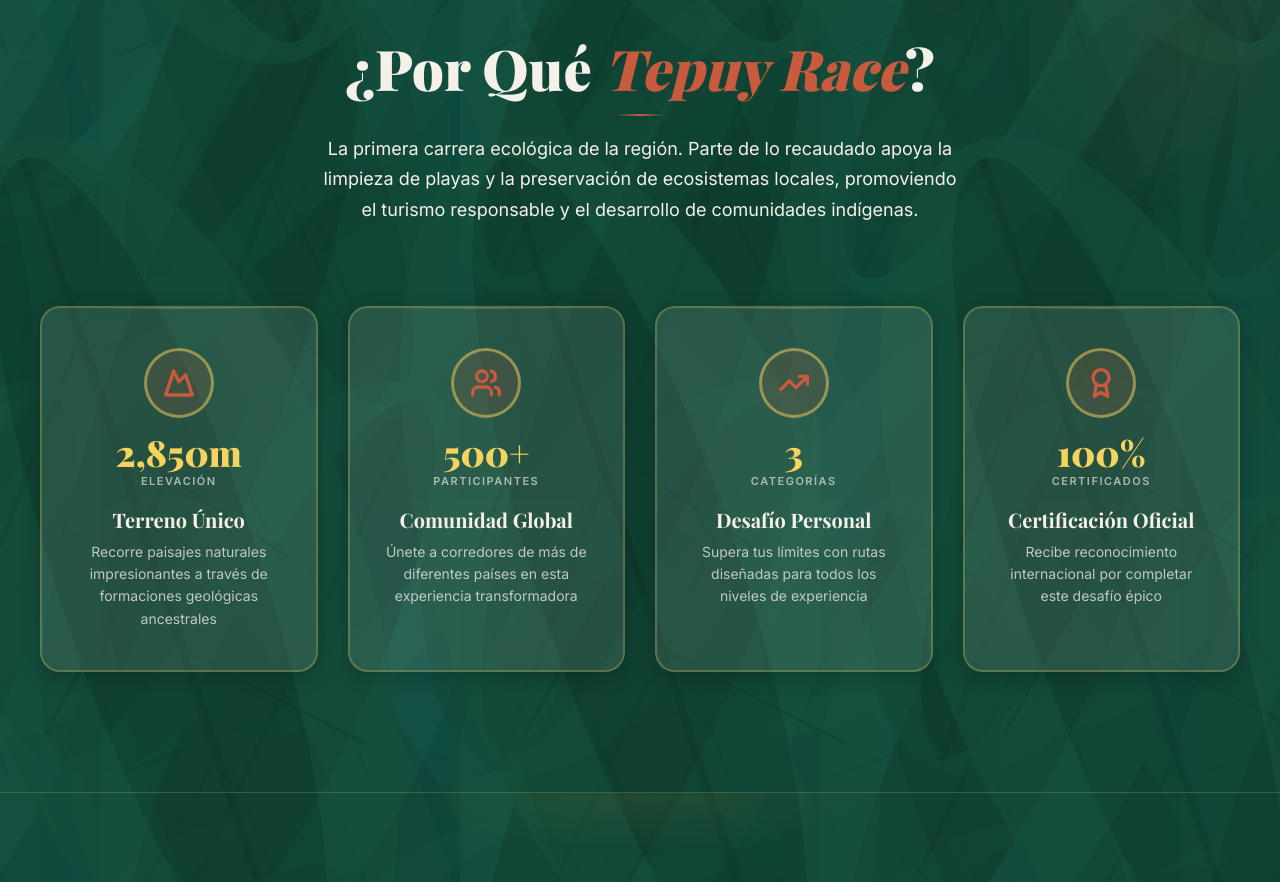
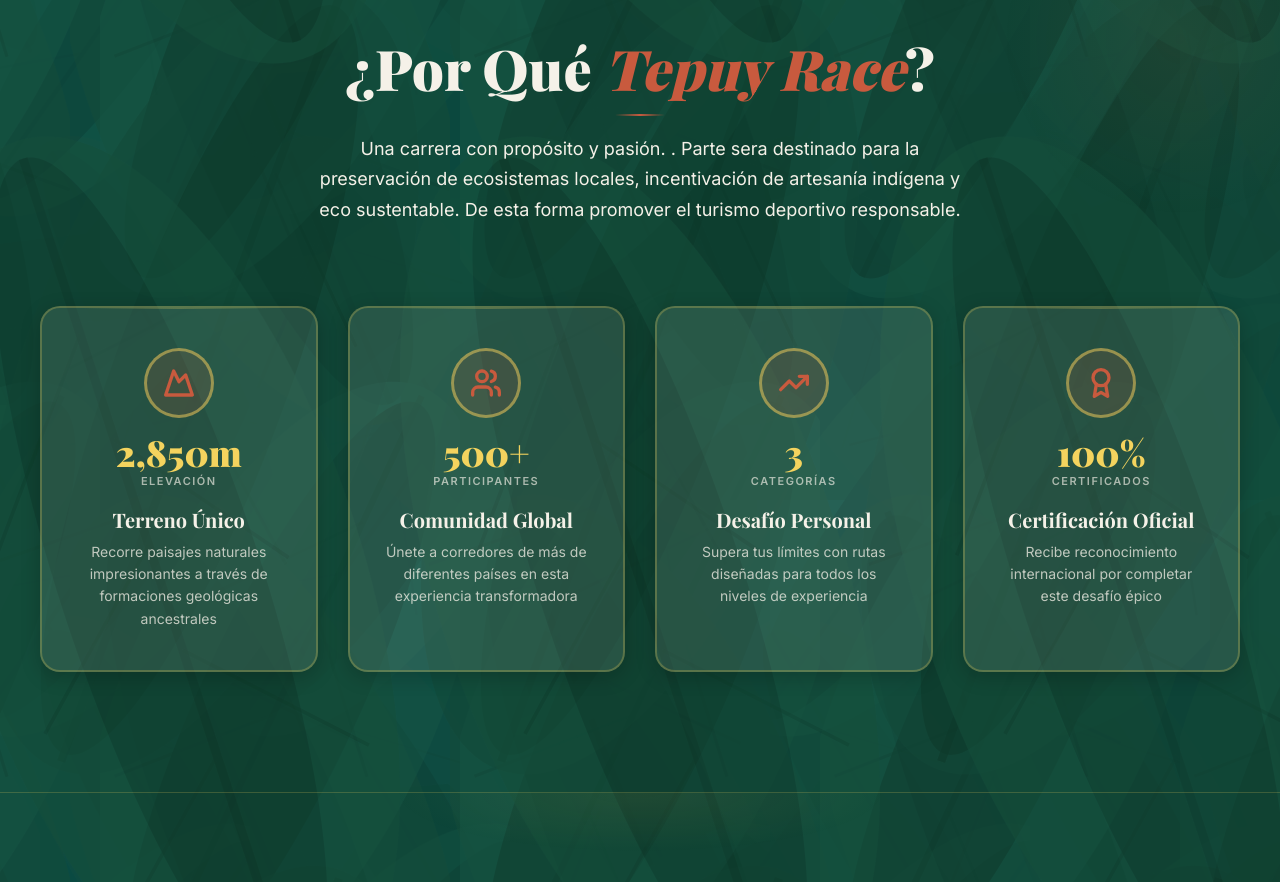
Before and after one commit to gabywakil/tepuy-race, a React (Vite) app: page /#/ in a window 1280 px wide. Shown: the part 1820-2702 px from the top of the page. Built offline with nearby package versions, Linux system fonts and the light colour scheme; a web font is replaced by a local one.

Commit message:
Update Overview.jsx

```diff
--- a/src/components/Overview.jsx
+++ b/src/components/Overview.jsx
@@ -113,8 +113,7 @@
           animation: headerVisible ? 'ovFadeUp 0.6s 0.15s ease forwards' : 'none',
           animationFillMode:'both',
         }}>
-          La primera carrera ecológica de la región. Parte de lo recaudado apoya la limpieza de playas y la preservación de ecosistemas locales, promoviendo el turismo responsable y el desarrollo de comunidades indígenas.
-        </p>
+Una carrera con propósito y pasión. . Parte sera destinado para la preservación de ecosistemas locales, incentivación de artesanía indígena y eco sustentable. De esta forma promover el turismo deportivo responsable.        </p>
       </div>
 
       {/* ── Cards ── */}
```
